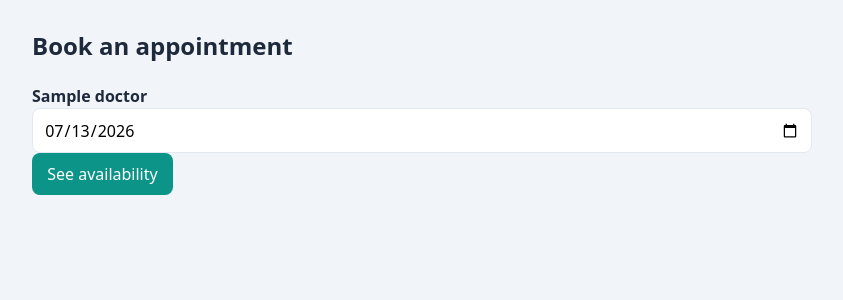
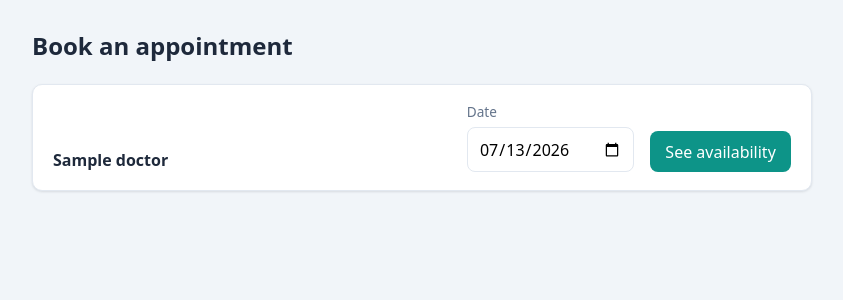
Before and after one commit to mutuiris/ratiba, a Django app: page / in a window 1280 px wide. Shown: the part 72-372 px from the top of the page, without its empty margins (218-1061 px from the left). Run offline with Django 5.2, Linux system fonts and the light colour scheme; a user stored in the database is signed in; tables that the repository leaves empty hold one stand-in row (values such as "Sample post").

Commit message:
Refactor doctors template for improved layout and styling

```diff
--- a/clinic/templates/clinic/doctors.html
+++ b/clinic/templates/clinic/doctors.html
@@ -1,14 +1,21 @@
 {% extends "clinic/base.html" %}
-{% block title %}Doctors{% endblock %}
+{% block title %}Book{% endblock %}
 {% block content %}
   <h1>Book an appointment</h1>
   {% for doctor in doctors %}
-    <form action="{% url 'web-availability' doctor.id %}" method="get">
-      <strong>{{ doctor.name }}</strong>
-      <input type="date" name="date" value="{{ today }}" required>
-      <button type="submit">See availability</button>
-    </form>
+    <div class="card">
+      <form action="{% url 'web-availability' doctor.id %}" method="get" class="card-row">
+        <div class="grow">
+          <strong>{{ doctor.name }}</strong>
+        </div>
+        <div>
+          <label for="date-{{ doctor.id }}">Date</label>
+          <input id="date-{{ doctor.id }}" type="date" name="date" value="{{ today }}" required>
+        </div>
+        <button type="submit">See availability</button>
+      </form>
+    </div>
   {% empty %}
-    <p>No doctors yet.</p>
+    <p class="muted">No doctors yet.</p>
   {% endfor %}
 {% endblock %}
```
